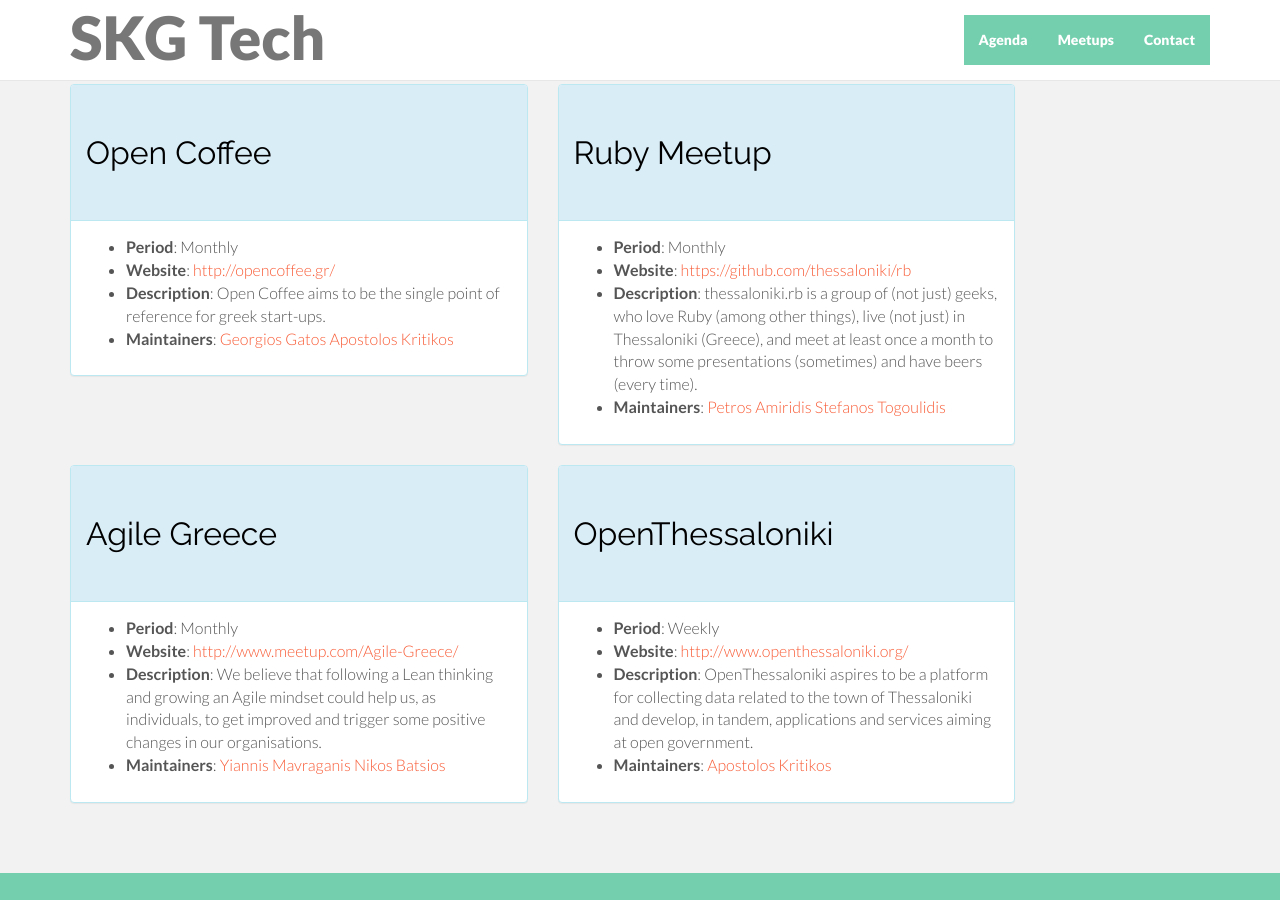
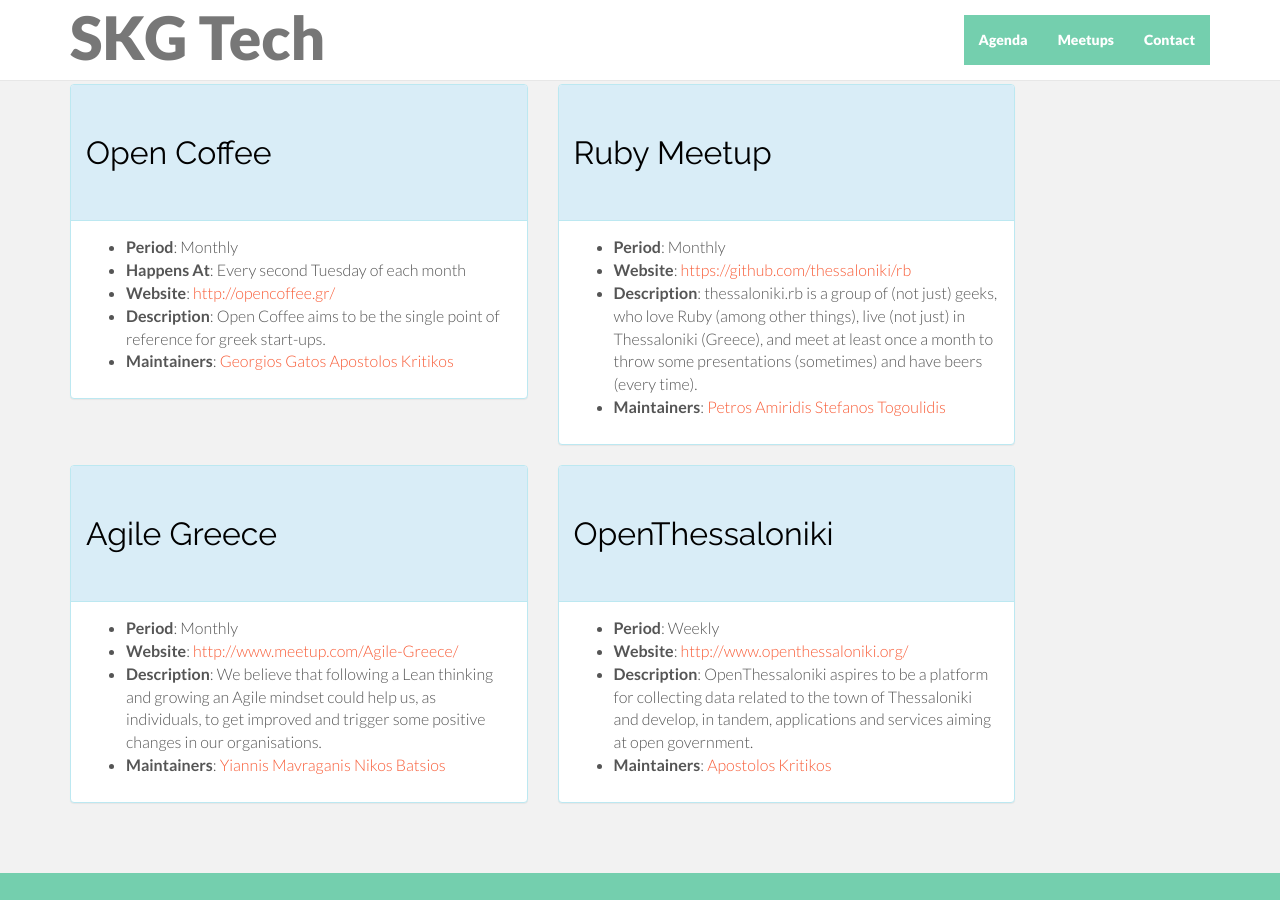
Before and after one commit to skgtech/skgtech.github.io, a Jekyll site: the page built from index.html, in a window 1280 px wide and 900 px high, scrolled down 1292 px. Built offline with Jekyll 4.4.1, drawn with Linux system fonts in a browser that asks for light colours; nearby versions of some CDN libraries.

Commit message:
show happensAt

```diff
--- a/_data/meetups.yaml
+++ b/_data/meetups.yaml
@@ -10,7 +10,6 @@
       email: "akritiko@gmail.com"
 - name: "Ruby Meetup"
   period: "Monthly"
-  happensAt: "??"
   description: "thessaloniki.rb is a group of (not just) geeks, who love Ruby (among other things), live (not just) in Thessaloniki (Greece), and meet at least once a month to throw some presentations (sometimes) and have beers (every time)."
   website: "https://github.com/thessaloniki/rb"
   maintainers:
@@ -20,7 +19,6 @@
       email: "stefanostogoulidis@gmail.com"
 - name: "Agile Greece"
   period: "Monthly"
-  happensAt: "?"
   description: "We believe that following a Lean thinking and growing an Agile mindset could help us, as individuals, to get improved and trigger some positive changes in our organisations. "
   website: "http://www.meetup.com/Agile-Greece/"
   maintainers:
--- a/_includes/widgets/meetup.html
+++ b/_includes/widgets/meetup.html
@@ -5,6 +5,9 @@
   <div class="panel-body">
     <ul>
       <li><b>Period</b>: {{ include.meetup.period }}</li>
+      {% if include.meetup.happensAt %}
+      <li><b>Happens At</b>: {{ include.meetup.happensAt }}</li>
+      {% endif %}
       <li><b>Website</b>: <a href="{{ include.meetup.website }}">{{ include.meetup.website }}</a></li>
       <li><b>Description</b>: {{ include.meetup.description }}</li>
       <li><b>Maintainers</b>:
```
